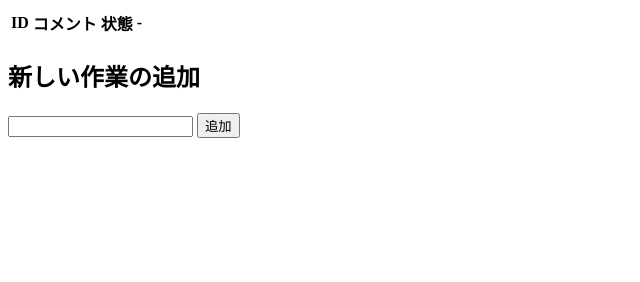
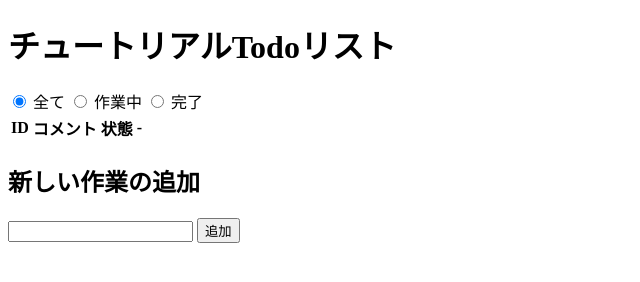
Before and after one commit to K-Yuki1019/vue-practice, a plain HTML site: page index.html in a window 1280 px wide. Shown: the whole page, without its empty margins (0-640 px from the left). Drawn offline with nearby package versions, Linux system fonts and the light colour scheme.

Commit message:
feat(js/ html): 作業状態によって表示を切り替えるラジオボタンと機能作成

```diff
--- a/index.html
+++ b/index.html
@@ -9,6 +9,11 @@
   </head>
   <body>
     <div id="app">
+      <h1>チュートリアルTodoリスト</h1>
+      <label v-for="label of options">
+        <input type="radio" v-model="current" v-bind:value="label.value" />
+        {{ label.label }}
+      </label>
       <table>
         <thead>
           <tr>
@@ -26,7 +31,7 @@
               <button @click="doChangeState(item)">{{ item.state }}</button>
             </td>
             <td class="button">
-              <button @click="doRemove()">削除</button>
+              <button @click.ctrl="doRemove()">削除</button>
             </td>
           </tr>
         </tbody>
--- a/index.js
+++ b/index.js
@@ -17,6 +17,12 @@ const app = new Vue({
   el: "#app",
   data: {
     todos: [],
+    options: [
+      { value: -1, label: "全て" },
+      { value: 0, label: "作業中" },
+      { value: 1, label: "完了" },
+    ],
+    current: -1,
   },
   watch: {
     todos: {
```
